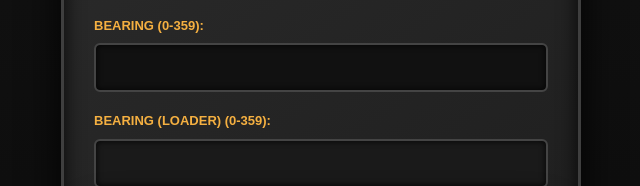
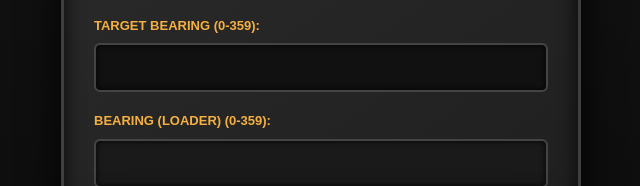
Before and after one commit to haxorof/hll-artillery-calculator, a plain HTML site: page index.html in a window 1280 px wide. Shown: the part 369-555 px from the top of the page, 319-959 px from the left. Drawn offline with nearby package versions, Linux system fonts and the light colour scheme.

Commit message:
Minor change

```diff
--- a/index.html
+++ b/index.html
@@ -155,7 +155,7 @@
             <input type="number" id="vehicleElevation" class="form-control" min="-100" max="100" oninput="updateElevation()" value="0">
         </div>
         <div class="form-group" id="bearing-group">
-            <label for="bearing" id="bearing-label">Bearing (0-359):</label>
+            <label for="bearing" id="bearing-label">Target Bearing (0-359):</label>
             <input type="number" id="bearing" class="form-control" min="0" max="359" oninput="updateBearingLoader()">
         </div>
         <div class="form-group">
```
